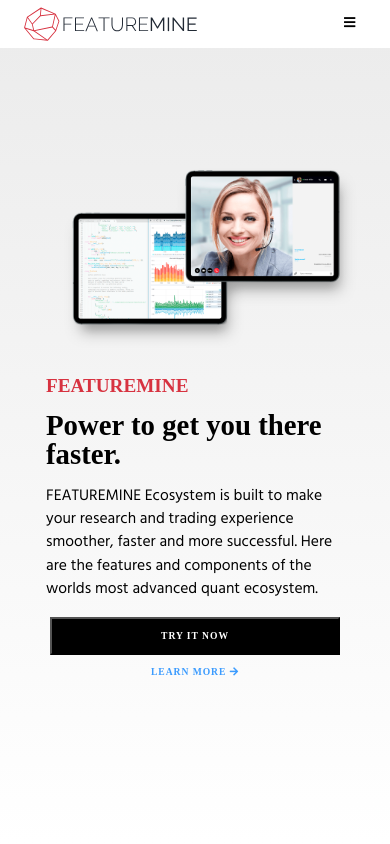
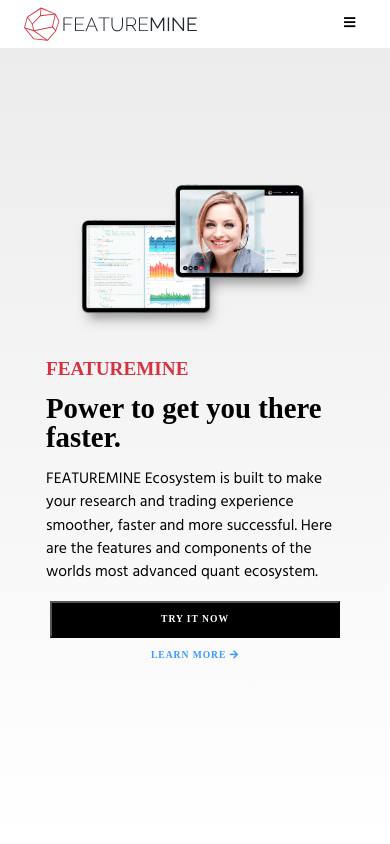
Before and after one commit to jvirriel-per/site-fm, a React (Create React App) app: page / in a window 390 px wide. Shown: the top 844 px of the page. Built offline with nearby package versions, Linux system fonts and the light colour scheme; a web font is replaced by a local one.

Commit message:
image size percent improve for mobile

```diff
--- a/src/App.css
+++ b/src/App.css
@@ -108,29 +108,32 @@
 .__ecosystem-img-children,
 .__introspect-img-children,
 .__modular-img-children,
+.__anything-img-children,
 .__research-img-children,
 .__setup-img-children {
   width: 100%;
 }
-.__featuremine-img-children {
-  width: 120%;
-  margin-left: -4vw;
+/*
+   .__featuremine-img-children{
+    width: 100%;
+
    }
-.__modular-img-children {
+
+   .__modular-img-children{
     width: 100%;
    }
-.__anything-img-children {
+   .__anything-img-children{
     width: 100%;
    }
-.__covered-img-children {
+   .__covered-img-children{
     width: 100%;
    }
-.__ecosystem-img-children {
+   .__ecosystem-img-children{
     width: 100%;
    }
-.__introspect-img-children {
+   .__introspect-img-children{
        width: 100%;
-}
+   }*/
 .principal {
   background: #f2f2f2;
   background: -moz-linear-gradient(top, #f2f2f2 0%, #ebebeb 0%, #ededed 10%, #ffffff 100%);
--- a/src/less/layout.less
+++ b/src/less/layout.less
@@ -85,15 +85,16 @@
    .__ecosystem-img-children,
    .__introspect-img-children,
    .__modular-img-children,
+   .__anything-img-children,
    .__research-img-children,
    .__setup-img-children
    {
     width: 100%;
    }
+  /*
+   .__featuremine-img-children{
+    width: 100%;
 
-   .__featuremine-img-children{
-    width: 120%;
-    margin-left: -4vw;
    }
 
    .__modular-img-children{
@@ -110,7 +111,7 @@
    }
    .__introspect-img-children{
        width: 100%;
-   }
+   }*/
 
 
 
```
Lines whose indentation alone changed are shown as unchanged.
